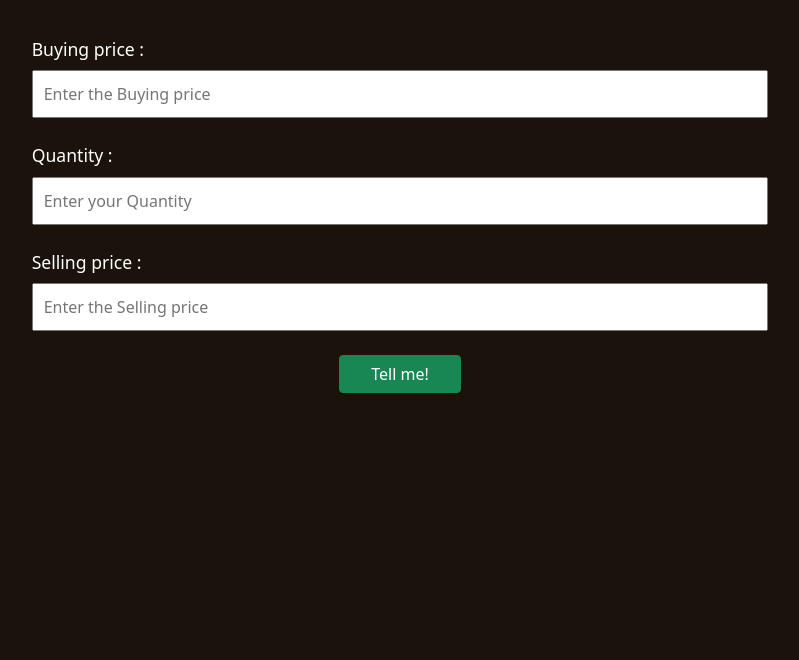
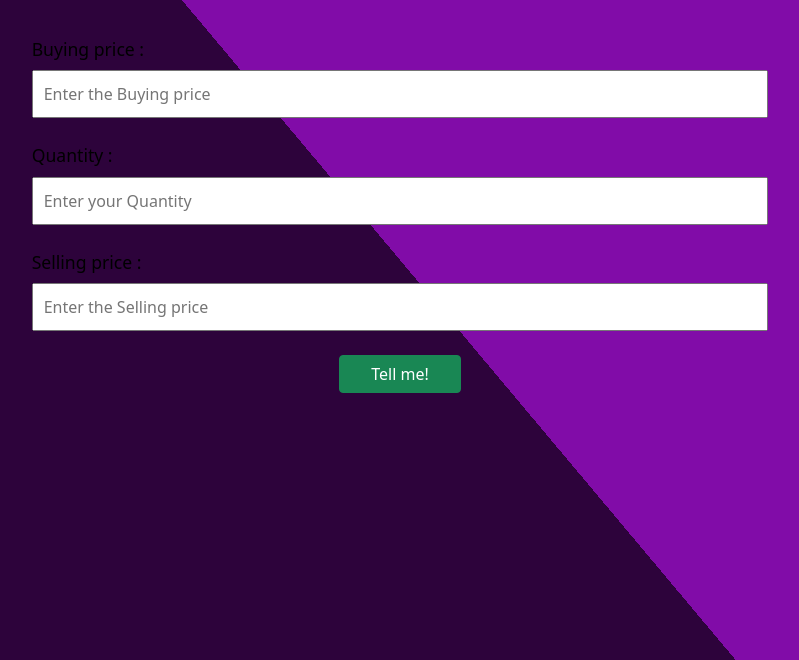
Before and after one commit to jayeshtele/Stocks-Profit-Loss-App, a plain HTML site: page index.html in a window 1280 px wide. Shown: the part 140-800 px from the top of the page, without its empty margins (240-1039 px from the left). Drawn offline with nearby package versions, Linux system fonts and the light colour scheme.

Commit message:
Update style.css

```diff
--- a/style.css
+++ b/style.css
@@ -3,8 +3,9 @@
 }
 body{
     overflow-x: hidden;
-    background: #1A120B;
-    color: white;
+    background: linear-gradient(50deg,#2D033B 50%,#810CA8 50%) no-repeat;
+    color: black;
+    height: 100vh;
 }
 label {
     font-size: 1.1em;
```
